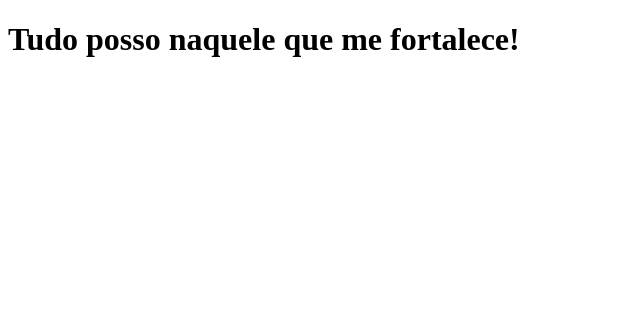
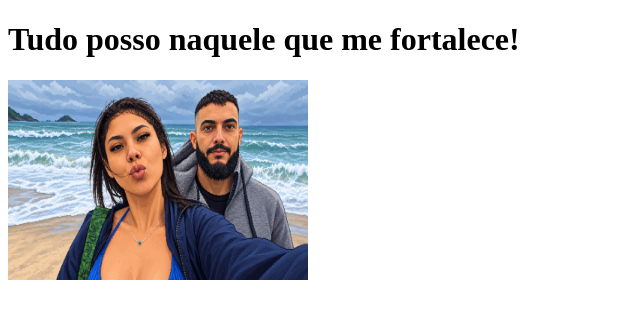
Before and after one commit to j-adenilson/clone-tabnews, a Next.js app: page / in a window 1280 px wide. Shown: the top 318 px of the page, without its empty margins (0-640 px from the left). Built offline with nearby package versions, Linux system fonts and the light colour scheme.

Commit message:
adicionando pasta public e a foto

```diff
--- a/pages/index.js
+++ b/pages/index.js
@@ -1,5 +1,25 @@
+/*
 function Home(){
     return <h1>Tudo posso naquele que me fortalece!</h1>
 }
 
 export default Home;
+
+*/
+import Image from 'next/image';
+
+export default function Home() {
+    return (
+        <div>
+            <h1>Tudo posso naquele que me fortalece!</h1>
+
+            {/* Adicionando a imagem */}
+            <Image
+                src="/foto.jpeg"
+                alt="Descrição da imagem"
+                width={300}
+                height={200}
+            />
+        </div>
+    );
+}
```
Also changed, not shown: public/foto.jpeg (added).
